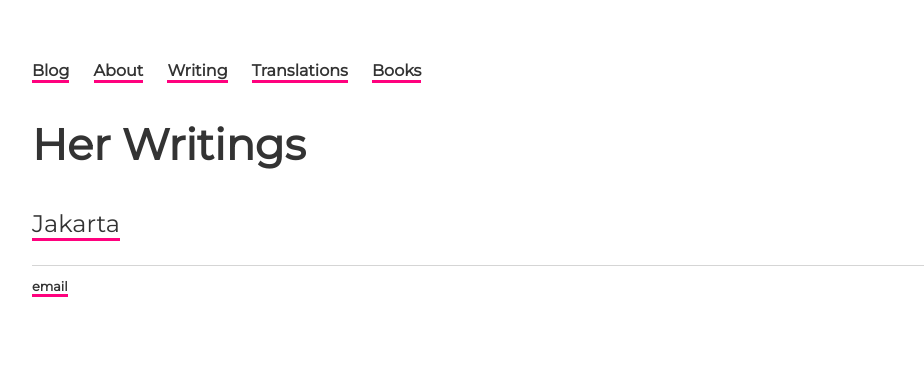
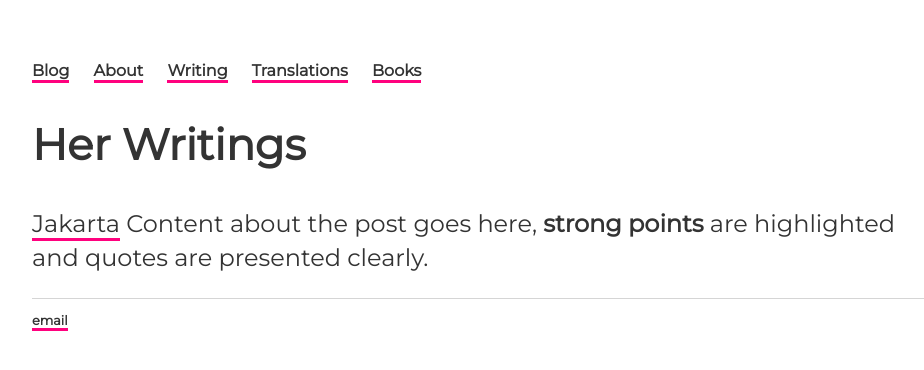
Before and after one commit to ariesti/ariesti.github.io, a Jekyll site: the page built from writing/index.md, in a window 1280 px wide. Shown: the top 370 px of the page, without its empty margins (160-1084 px from the left). Built offline with Jekyll 4.4.1, drawn with Linux system fonts in a browser that asks for light colours.

Commit message:
Update index.md

```diff
--- a/writing/index.md
+++ b/writing/index.md
@@ -4,3 +4,4 @@ title: Her Writings
 ---
 
 [Jakarta](#)
+Content about the post goes here, **strong points** are highlighted and quotes are presented clearly.
```
